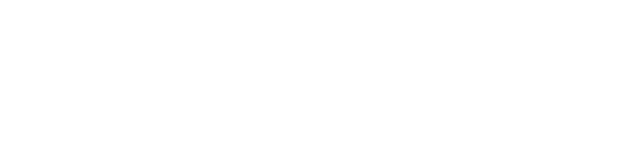
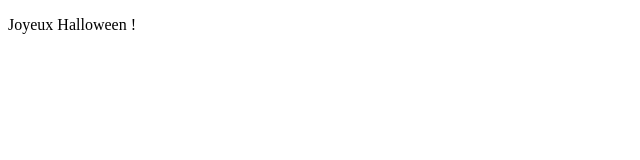
Before and after one commit to Ervoann/CeciEstUnRepo, a plain HTML site: page index.html in a window 1280 px wide. Shown: the whole page, without its empty margins (0-640 px from the left). Drawn offline with Linux system fonts and the light colour scheme.

Commit message:
Ajout Joyeux Halloween

```diff
--- a/index.html
+++ b/index.html
@@ -7,6 +7,6 @@
     <title>Projet Halloween</title>
 </head>
 <body>
-
+    <p>Joyeux Halloween !</p>
 </body>
 </html>
```
